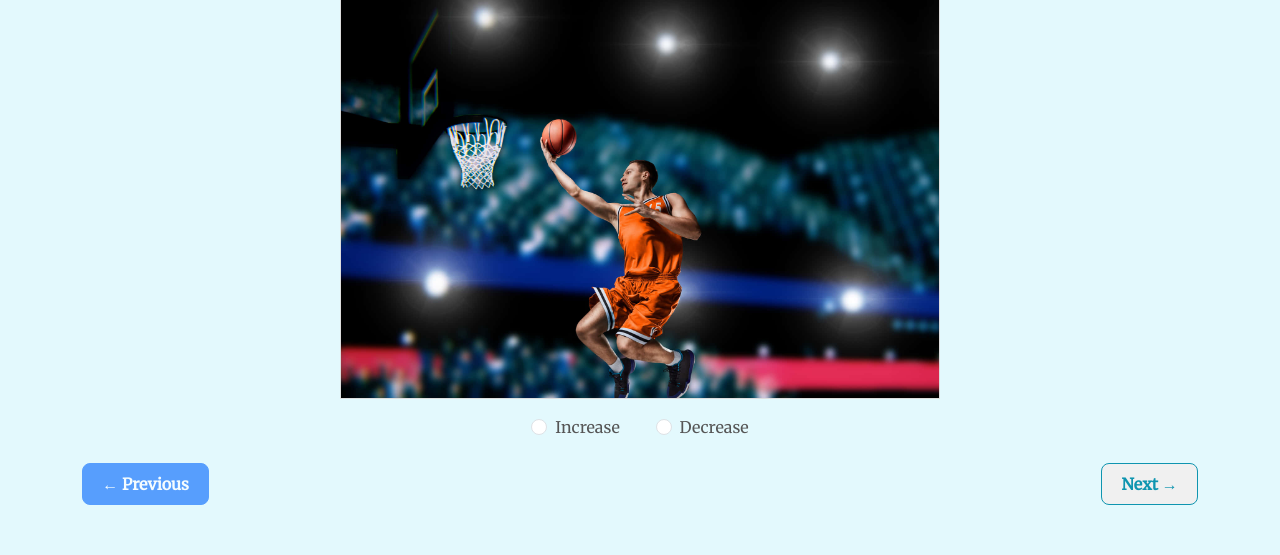
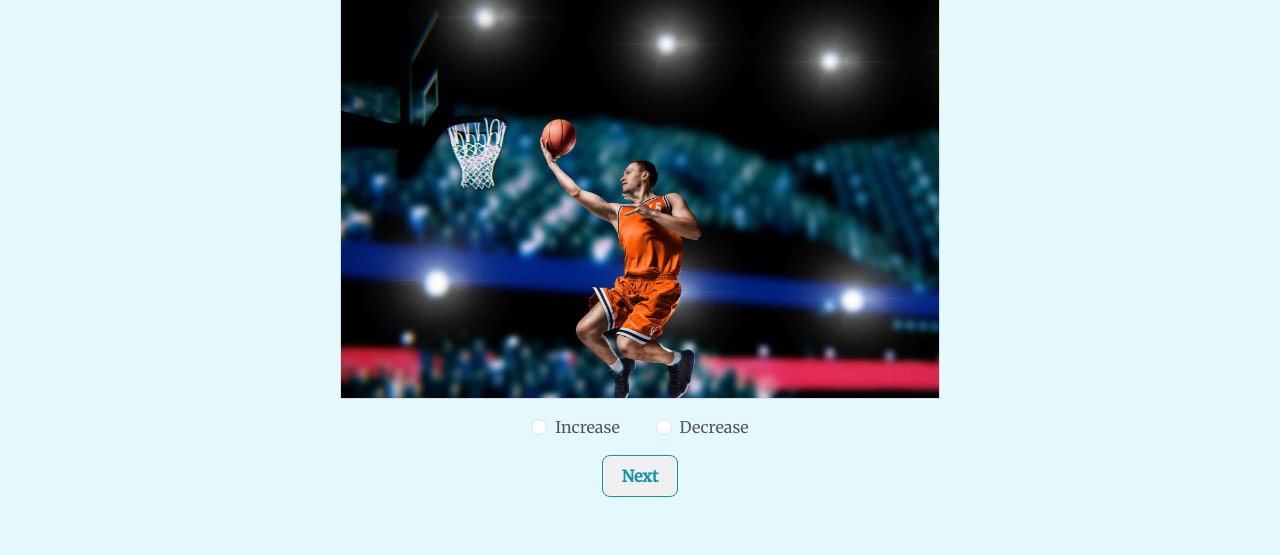
Before and after one commit to xxanxnie/Exposure-Playground, a Flask app: page /quiz/1 in a window 1280 px wide. Shown: the part 230-785 px from the top of the page. Run offline with Flask 3, Linux system fonts and the light colour scheme.

Commit message:
Revert "add previous button for quiz"
This reverts commit 2cf201ab700f40152e37f279ed897601b24a456e.

```diff
--- a/templates/quiz.html
+++ b/templates/quiz.html
@@ -33,14 +33,8 @@
 		<img src="{{ url_for('static', filename='images/' + question.image) }}" class="quiz-image"
 			alt="Quiz {{ question_id }}">
 
-        {% if request.endpoint == 'quiz_page' %}
-            {% set action_url = url_for('quiz_page', question_id=question_id) %}
-        {% else %}
-            {% set action_url = url_for(request.endpoint, qid=question_id) %}
-        {% endif %}
-
 		{# <form method="post" action="{{ url_for('quiz_page', question_id=question_id) }}" class="text-center">#}
-			<form method="post" action="{{ action_url }}" class="text-center">
+			<form method="post" action="{{ request.path }}" class="text-center">
 				{% for option in question.options %}
 				<div class="form-check">
 					<input class="form-check-input" type="radio" name="answer" id="opt{{ loop.index }}" value="{{ option }}"
@@ -50,29 +44,10 @@
 					</label>
 				</div>
 				{% endfor %}
-{#				<div class="text-center mt-3">#}
-{#					<button type="submit" class="btn btn-primary">#}
-{#						{% if question_id < total %}Next{% else %}Finish{% endif %} </button>#}
-{#				</div>#}
-                <div class="d-flex justify-content-between mt-4">
-                    {% if question_id > 1 %}
-                        {% if request.endpoint == 'quiz_page' %}
-                            <a href="{{ url_for('quiz_page', question_id=question_id-1) }}" class="btn btn-primary">← Previous</a>
-                        {% else %}
-                            <a href="{{ url_for(request.endpoint, qid=question_id-1) }}" class="btn btn-primary">← Previous</a>
-                        {% endif %}
-                    {% else %}
-                        <button class="btn btn-primary" disabled>← Previous</button>
-                    {% endif %}
-                    <button type="submit" class="btn btn-primary">
-                        {% if question_id < total %}Next →{% else %}Finish{% endif %}
-                    </button>
-                </div>
-            </form>
-
-      </div>
-
-
+				<div class="text-center mt-3">
+					<button type="submit" class="btn btn-primary">
+						{% if question_id < total %}Next{% else %}Finish{% endif %} </button>
+				</div>
 
 			</form>
 	</div>
```
Also changed, not shown: 1 other file.
